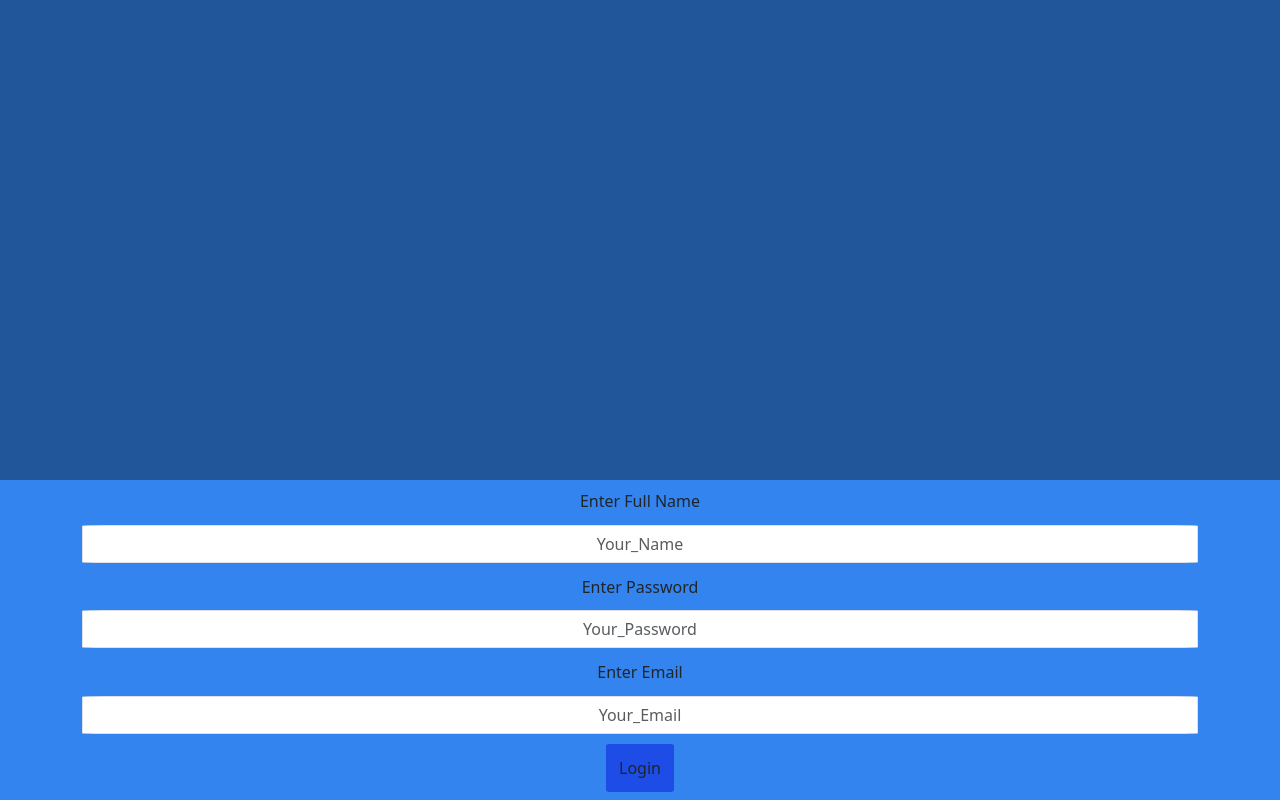
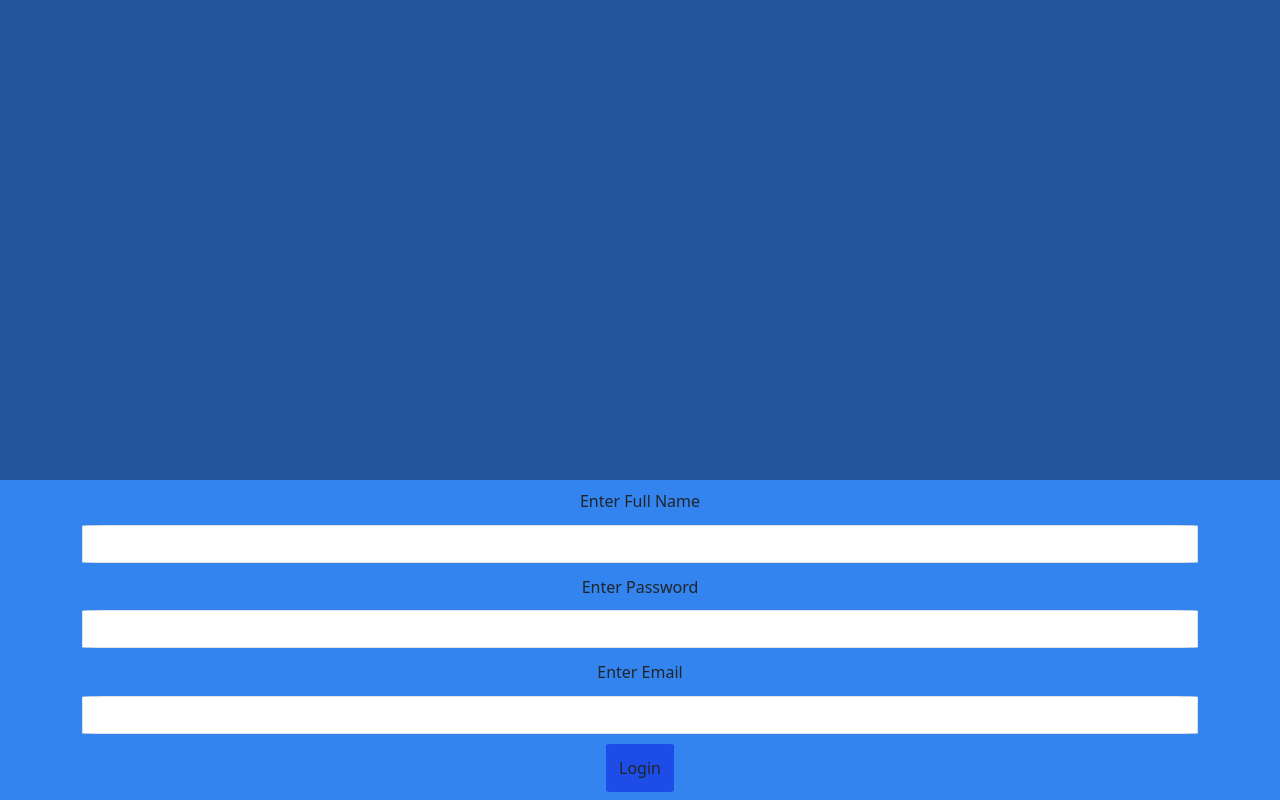
Before and after one commit to DevaanshuSingh/Social_Software, a PHP site: page /login.php in a window 1280 px wide. Run offline with PHP 8.4, Linux system fonts and the light colour scheme.

Commit message:
Some More,

```diff
--- a/login.php
+++ b/login.php
@@ -18,17 +18,15 @@
             <div class="inputs">
                 <div class="single">
                     <label for="full-name" class="form-label">Enter Full Name</label>
-                    <input type="text" class="form-control" id="full-name" name="full-name" placeholder="Your_Name" required>
+                    <input type="text" class="form-control" id="full-name" name="full-name" required>
                 </div>
                 <div class="single">
                     <label for="password" class="form-label">Enter Password</label>
-                    <input type="password" class="form-control" id="password" name="user-password" placeholder="Your_Password"
-                        required>
+                    <input type="password" class="form-control" id="password" name="user-password" required>
                 </div>
                 <div class="single">
                     <label for="email" class="form-label">Enter Email</label>
-                    <input type="email" class="form-control" id="email" name="user-email" placeholder="Your_Email"
-                        required>
+                    <input type="email" class="form-control" id="email" name="user-email" required>
                 </div>
             </div>
             <div class="button">
@@ -58,7 +56,7 @@ try {
         }
 
         $stmt = $pdo->prepare("SELECT fullName,userPassword,email FROM users WHERE fullName=? AND userPassword=? AND email=? ");
-        $stmt->execute([$fullName, $userPassword,$email]);
+        $stmt->execute([$fullName, $userPassword, $email]);
         $userInfo = $stmt->fetchAll();
         // print_r($userInfo);
         if ($userInfo) {
```
Also changed, not shown: css/main.css (deleted, +0 -14 lines).
